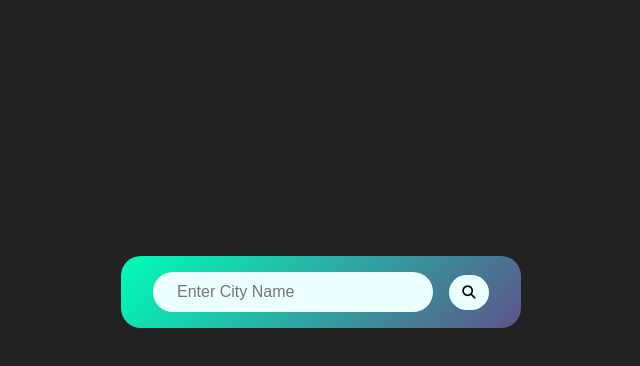
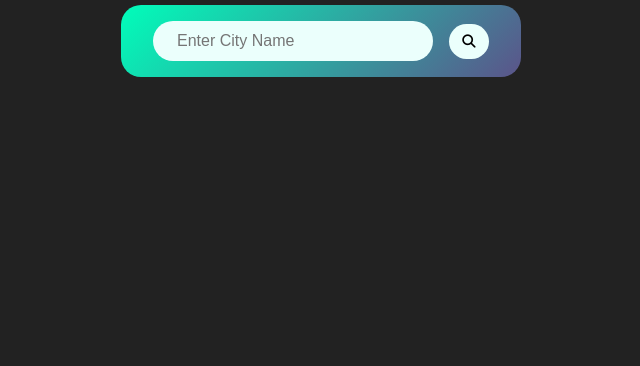
Before and after one commit to anirban-islam/weather-app, a plain HTML site: page index.html in a window 1280 px wide. Shown: the whole page, without its empty margins (319-959 px from the left). Drawn offline with Linux system fonts and the light colour scheme.

Commit message:
weather_Update_v2.0

```diff
--- a/styles/style.css
+++ b/styles/style.css
@@ -20,7 +20,7 @@ body{
     border-radius: 20px;
     text-align: center;
     justify-content: center;
-    margin-top: 20%;
+    margin-top: 5px;
 
 }
 .search{
```
